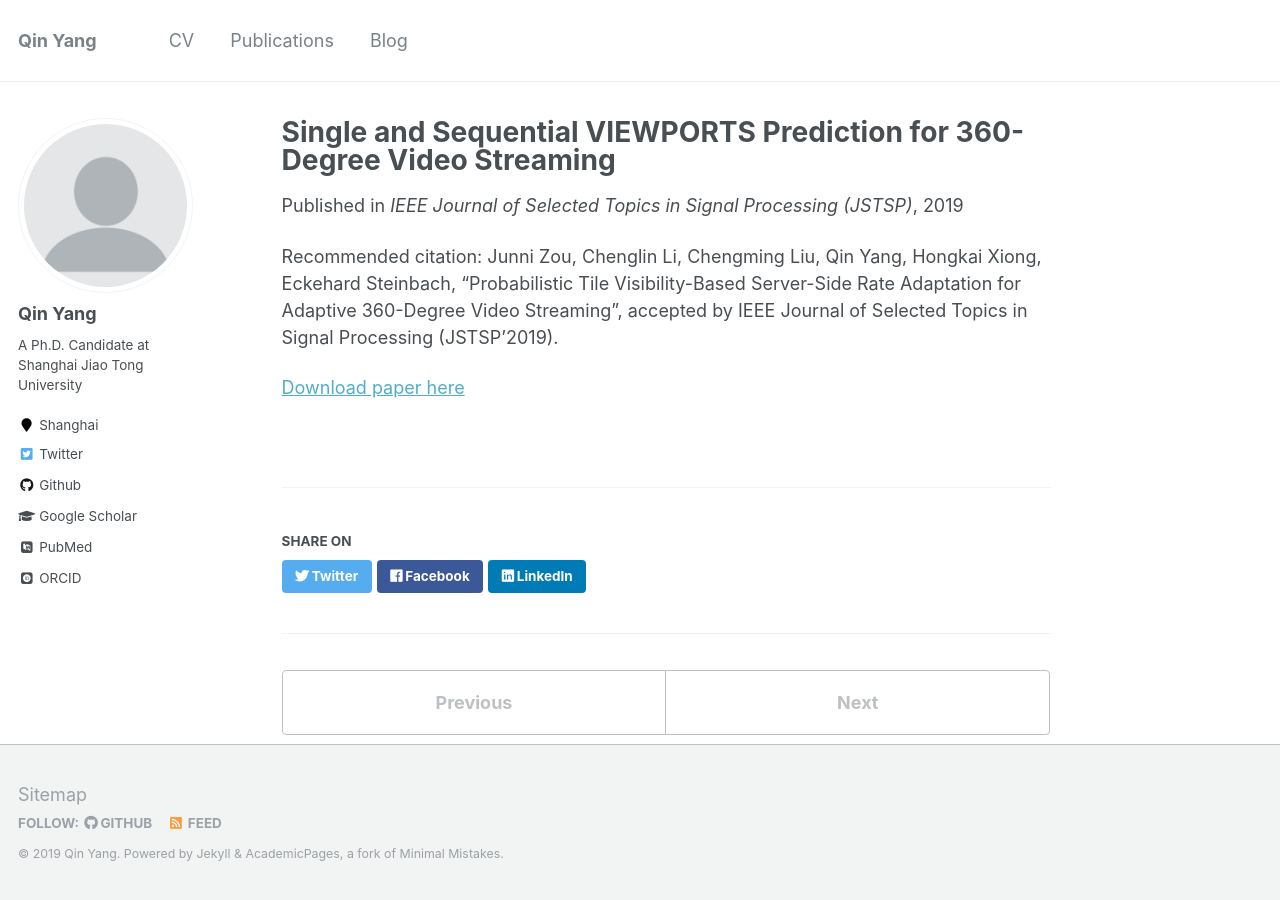
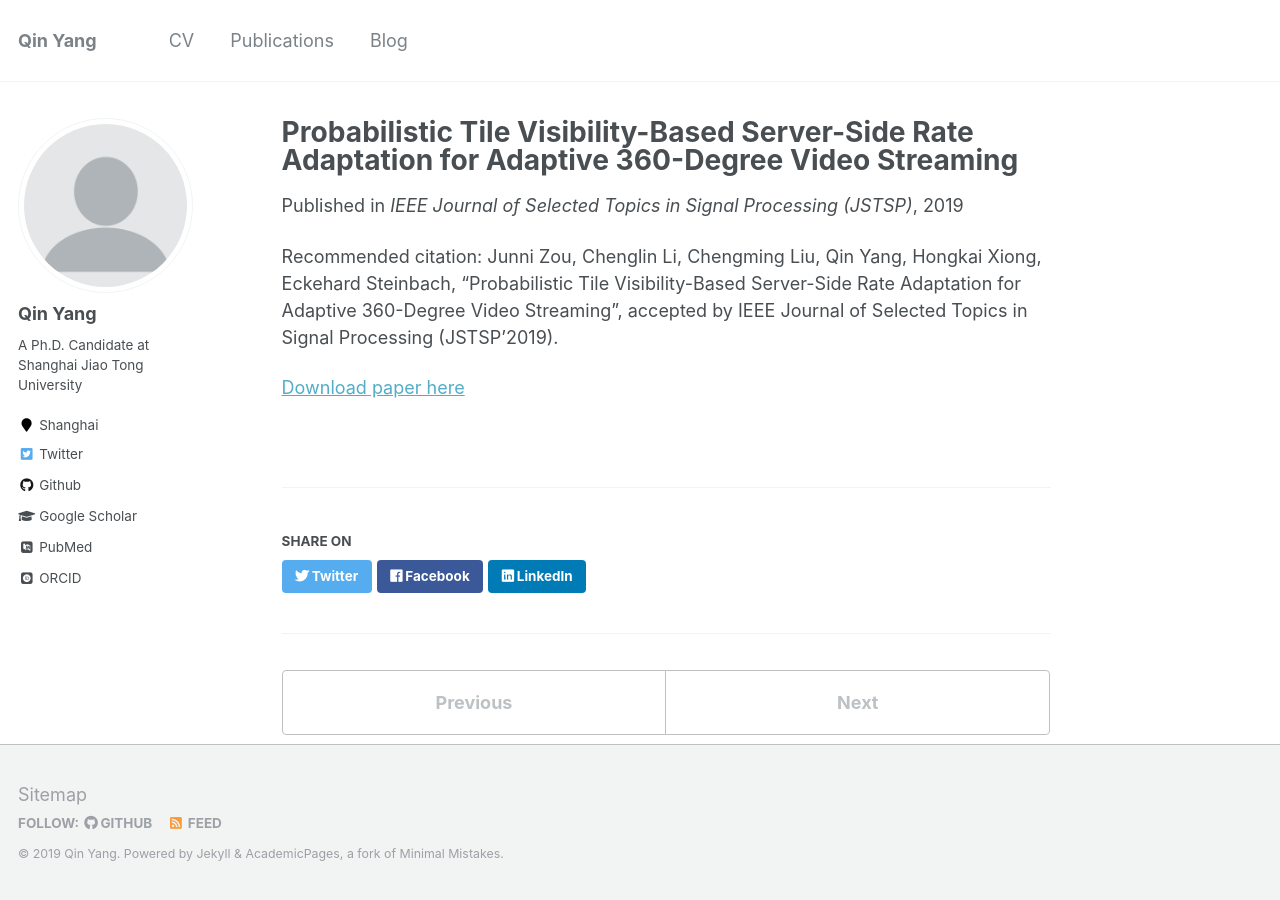
Before and after one commit to QinYang12/QinYang12.github.io, a Jekyll site: the page built from _publications/2019-06-01-paper-title-number-4.md, in a window 1280 px wide. Built offline with Jekyll 4.4.1, drawn with Linux system fonts in a browser that asks for light colours; some web fonts are replaced.

Commit message:
Update 2019-06-01-paper-title-number-4.md

```diff
--- a/_publications/2019-06-01-paper-title-number-4.md
+++ b/_publications/2019-06-01-paper-title-number-4.md
@@ -1,5 +1,5 @@
 ---
-title: "Single and Sequential VIEWPORTS Prediction for 360-Degree Video Streaming"
+title: "Probabilistic Tile Visibility-Based Server-Side Rate Adaptation for Adaptive 360-Degree Video Streaming"
 collection: publications
 permalink: /publication/2010-10-01-paper-title-number-2
 date: 2019-06-1
```
